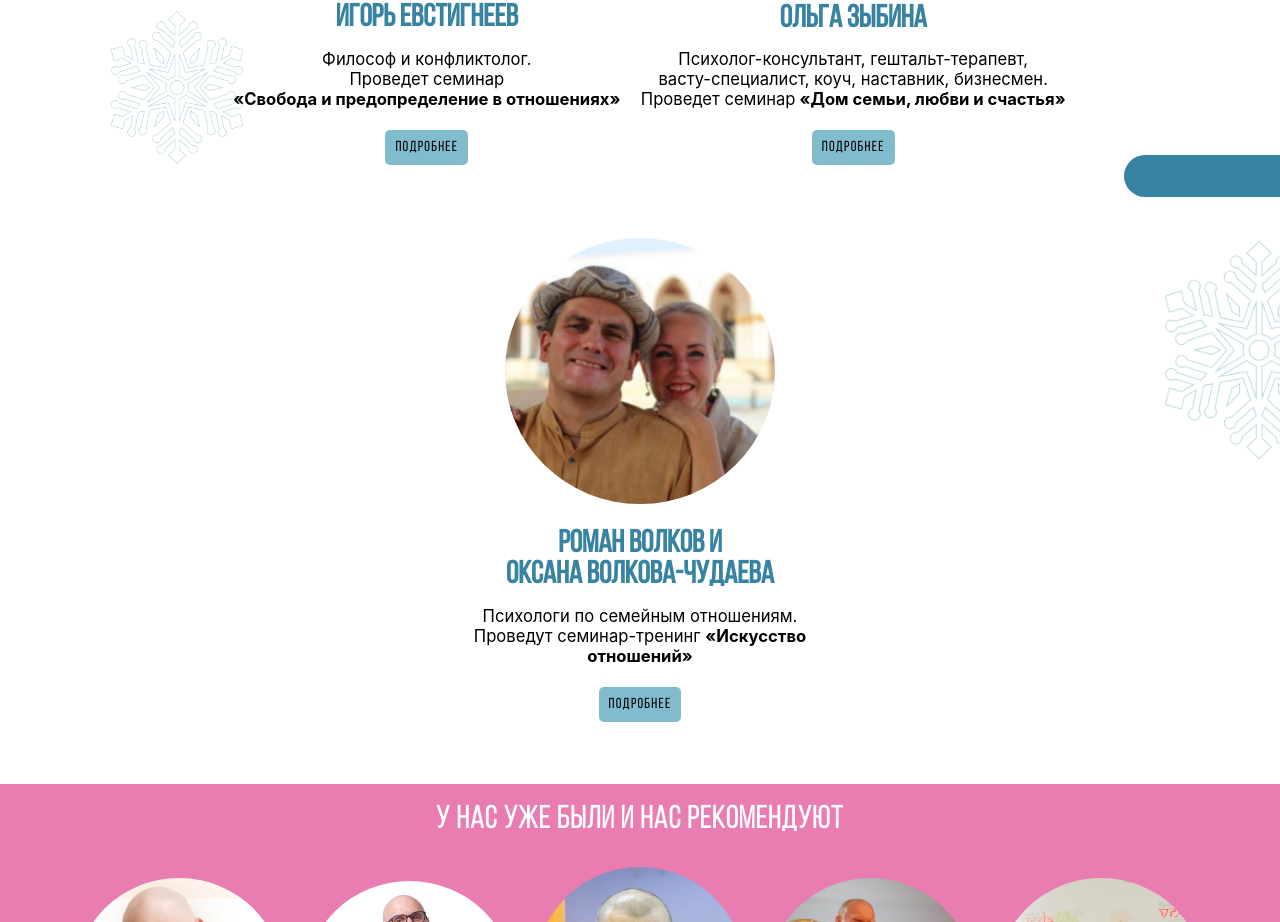
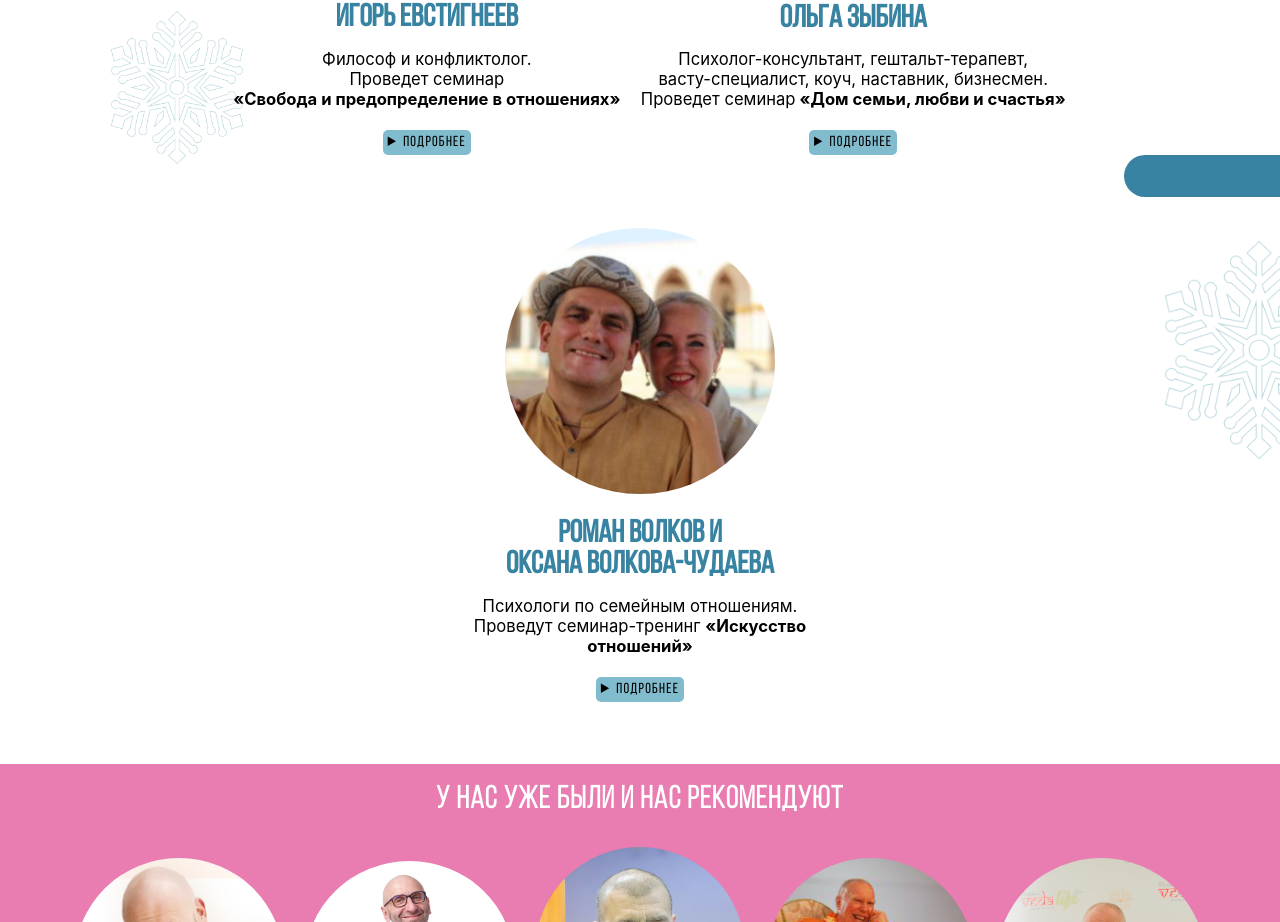
Before and after one commit to Lokteeva/vedalife2024, a React (Create React App) app: page / in a window 1280 px wide. Shown: the part 4198-5120 px from the top of the page. Built offline with nearby package versions, Linux system fonts and the light colour scheme.

Commit message:
редакция 24,11,23 3

```diff
--- a/src/App.css
+++ b/src/App.css
@@ -856,6 +856,7 @@ body {
 }
 .speaker__box {
   width: calc(var(--index) * 20.5);
+  z-index: 0 !important;
 }
 .speaker__img img {
   border-radius: 50%;
@@ -923,6 +924,7 @@ body {
   position: relative;
   padding-top: calc(var(--index) * 3.5);
   display: flex;
+  z-index: 0 !important;
 }
 .speaker2 .speaker__box {
   margin: auto;
@@ -937,6 +939,9 @@ body {
   width: 50vw;
   height: 50vh;
   z-index: 0;
+}
+.Podrobnee {
+  font-family: Arial, Helvetica, sans-serif;
 }
 /* recomendation */
 .recomendation {
--- a/src/components/modal/Modal.css
+++ b/src/components/modal/Modal.css
@@ -13,12 +13,12 @@ body.active-modal {
   position: fixed;
 }
 .modal {
-  z-index: 99;
+  z-index: 99 !important;
 }
 
 .overlay {
   background: rgba(49, 49, 49, 0.8);
-  z-index: 99;
+  z-index: 99 !important;
 }
 .modal-content {
   position: absolute;
@@ -29,7 +29,7 @@ body.active-modal {
   background: #f1f1f1;
   padding: 35px 10px 10px;
   border-radius: 10px;
-  z-index: 999;
+  z-index: 999 !important;
 }
 .modal-content-text {
   padding: 20px;
--- a/src/components/speakers.js
+++ b/src/components/speakers.js
@@ -59,26 +59,15 @@ function Speakers() {
             </div>
           </div>
           <button className="btnModal">
-            <Modal>
-              <p>
+            <details>
+              <summary>Подробнее</summary>
+              <p className="Podrobnee">
                 Игорь имеет опыт успешного наставничества, многолетней духовной практики и успешных
                 семейных взаимоотношений, поэтому вся информация подается им легко, осознанно, а
                 также артистично и, нередко, в интерактивной форме. Тема будет актуальна всем, кто
                 интересуется развитием себе как личности и улучшением взаимоотношений в семье.
               </p>
-              <p>
-                <strong>"Свобода и предопределение в отношениях"</strong> - звучит интересно, ведь о
-                внутренней свободе сейчас мечтает каждый, несмотря на то, находится он в отношениях
-                или нет.
-              </p>
-              <p>
-                Есть такое великое заблуждение, что, вступив в отношения, женщина сможет изменить
-                мужчину, а мужчина - женщину. Так ведь? Вот мы и узнаем насколько это возможно и
-                возможно ли вообще, рассмотрим вопрос механизма кармы в семейных отношениях. На
-                лекциях нам будут предложены теория и практические методы поведения в тех или иных
-                ситуациях.
-              </p>
-            </Modal>
+            </details>
           </button>
         </div>
         <div className="speaker__box">
@@ -98,28 +87,29 @@ function Speakers() {
             </div>
           </div>
           <button className="btnModal">
-            <Modal>
-              <p>
+            <details>
+              <summary>Подробнее</summary>
+              <p className="Podrobnee">
                 Слово "дом" много у кого вызывает теплые, приятные воспоминания. Там уютно и
                 красиво, там любят и окружают заботой, там легко и радостно. Даже несмотря на
                 трудности в отношениях между людьми или даже поколениями людей, которые возникают
                 всегда и у всех, дом сохраняет свой неприкосновенный покой и добрую память.
               </p>
-              <p>
+              <p className="Podrobnee">
                 Понятно, что времена меняются и за ними меняется восприятие того, что связано с
                 семьей и домашними устоями. Как бы то ни было, счастья хочется всем, мы к нему
                 стремимся.
               </p>
-              <p>
+              <p className="Podrobnee">
                 И в этот Новый год, чтобы начать его с правильного понимания развития этой сферы
                 жизни, мы предлагаем вам погрузиться в эту важную тему.
               </p>
-              <p>
+              <p className="Podrobnee">
                 На семинаре Ольги Зыбиной «Дом семьи, любви и счастья» вы узнаете, как создать
                 гармоничное пространство, в котором легко строить доверительные, дружелюбные,
                 глубокие и прочные взаимоотношения.
               </p>
-            </Modal>
+            </details>
           </button>
         </div>
         <img className="speaker__snowflake" src="./image/snowflake.png" alt="snowflake" />
@@ -148,24 +138,23 @@ function Speakers() {
             </div>
           </div>
           <button className="btnModal">
-            <Modal>
-              <p>
+            <details>
+              <summary>Подробнее</summary>
+              <p className="Podrobnee">
                 Роман и Оксана проведут тренинг «Искусство отношений». Это трансформационный
                 тренинг, после которого вы узнаете и будите применять в жизни что такое отношения:
                 отношения с собой, отношения в паре, отношения с родителями и детьми.
               </p>
-              <p>У вас будут упражнения и работа в парах-тройках.</p>
-              <p>
+              <p className="Podrobnee">У вас будут упражнения и работа в парах-тройках.</p>
+              <p className="Podrobnee">
                 Вы узнаете: как быть с разногласиями в отношениях, как формировать долгосрочное
                 видение отношений, как принять партнера, если он не такой как я.
               </p>
-            </Modal>
+            </details>
           </button>
         </div>
       </section>
-      <div >
-
-      </div>
+      <div></div>
     </div>
   );
 }
```
